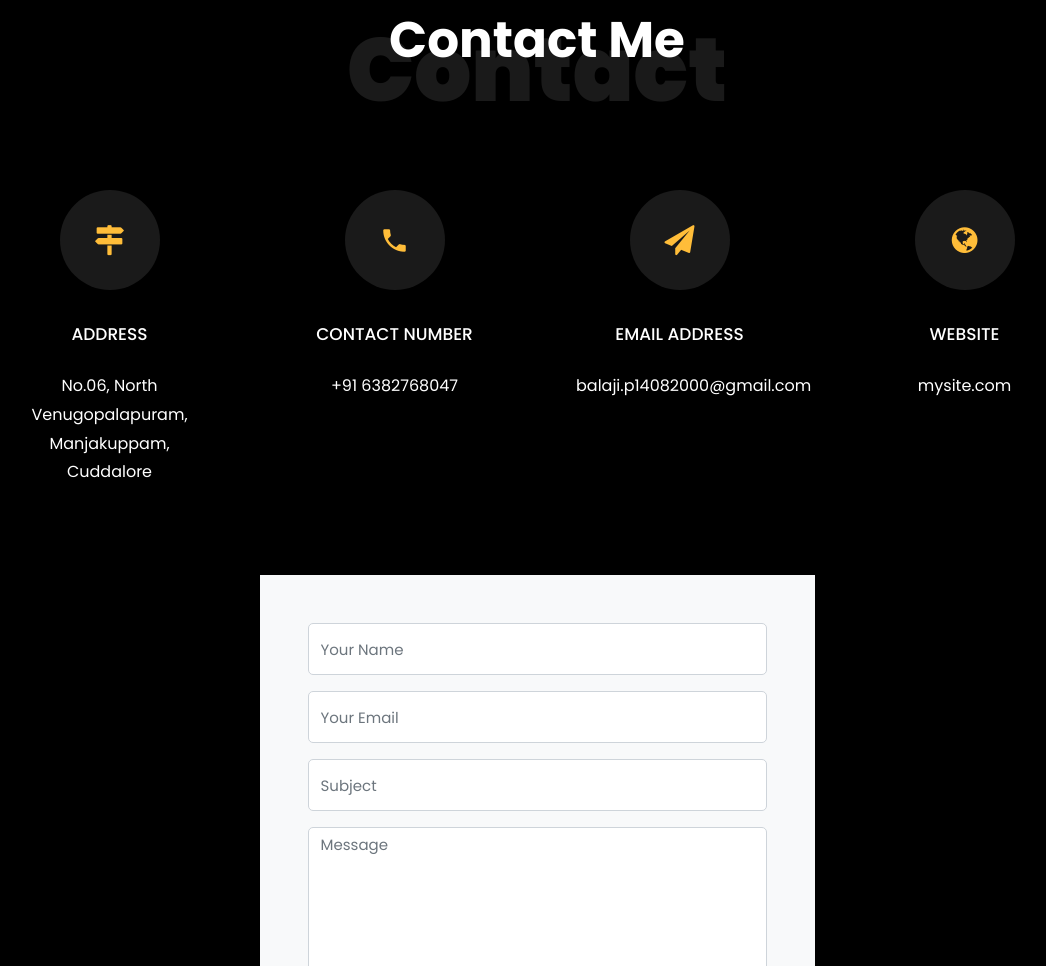
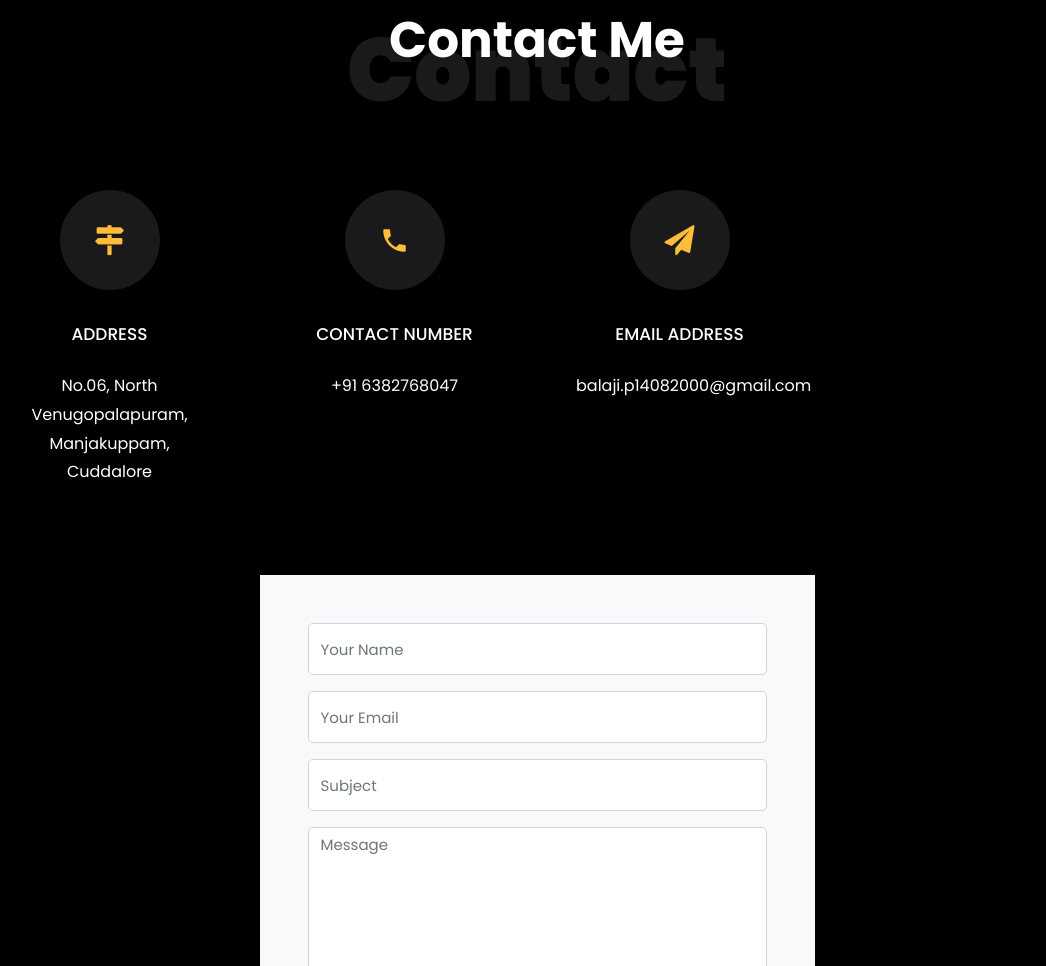
Before and after one commit to Balaji-ReactDev/Balaji1404, a plain HTML site: page index.html in a window 1280 px wide. Shown: the part 5687-6653 px from the top of the page, without its empty margins (103-1149 px from the left). Drawn offline with Linux system fonts and the light colour scheme; files whose address does not match are found by name.

Commit message:
Update index.html

```diff
--- a/index.html
+++ b/index.html
@@ -473,15 +473,6 @@
 	            <p><a href="mailto:info@yoursite.com">balaji.p14082000@gmail.com</a></p>
 	          </div>
           </div>
-          <div class="col-md-6 col-lg-3 d-flex ftco-animate">
-          	<div class="align-self-stretch box p-4 text-center">
-          		<div class="icon d-flex align-items-center justify-content-center">
-          			<span class="icon-globe"></span>
-          		</div>
-          		<h3 class="mb-4">Website</h3>
-	            <p><a href="#">mysite.com</a></p>
-	          </div>
-          </div>
         </div>
 
         <div class="row no-gutters block-9 justify-content-center">
```
